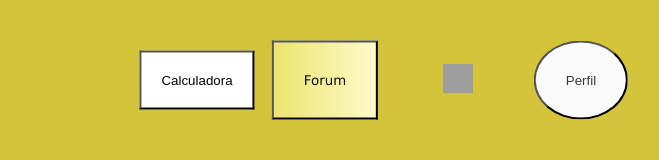
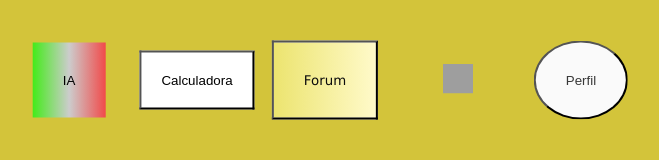
Before and after one commit to NicolasB404/trabalhosite, a plain HTML site: page index3.html in a window 1280 px wide. Shown: the whole page, without its empty margins (507-1166 px from the left). Drawn offline with Linux system fonts and the light colour scheme; grey boxes are pictures that could not be loaded.

Commit message:
Update index3.html

```diff
--- a/index3.html
+++ b/index3.html
@@ -5,7 +5,7 @@
 <body>
     <button class="For">Forum</button>
 <div class="PQDIV">
-    <input type="text" id="searchInput" placeholder="Pesquisar">
+    <input type="text" id="sri" placeholder="Pesquisar">
     <button class="PQ" type="submit">
         <img src="https://cdn-icons-png.flaticon.com/512/622/622669.png" class="Pqimg">
     </button>
@@ -13,6 +13,7 @@
      <p id="resultado"></p>
     <button class="Calq">Calculadora</button>
     <button class="Prf">Perfil</button>
+    <button class="gtp">IA</button>
 </body>
 <style>
     body{
@@ -33,6 +34,17 @@
         transform: translate(-50%, -50%);
 
     }
+    .gtp{
+        padding:30px 30px;
+        background: linear-gradient(to right,rgb(68, 235, 26),rgb(204, 204, 204),rgb(241, 74, 74));
+        border: none;
+        color:rgb(0, 0, 0);
+        position: absolute;
+        top: 10%;
+        left: 45%;
+        transform: translate(-50%, -50%);
+        cursor:pointer;
+    }
     .PQ {
     background-color: transparent;
     border: none;
@@ -48,7 +60,7 @@
         width: 30px;
         height: 30px;
     }
-    #searchInput {
+    #sri {
         padding: 10px;
         width: 250px;
         border: 1px solid #ccc;
@@ -106,7 +118,7 @@
 </style>
 <script>
     const botaoPesquisa = document.querySelector('.PQ');
-    const inputPesquisa = document.getElementById('searchInput');
+    const inputPesquisa = document.getElementById('sri');
     const resultado = document.getElementById('resultado');
 
     botaoPesquisa.addEventListener('click', function () {
```
Lines whose indentation alone changed are shown as unchanged.
